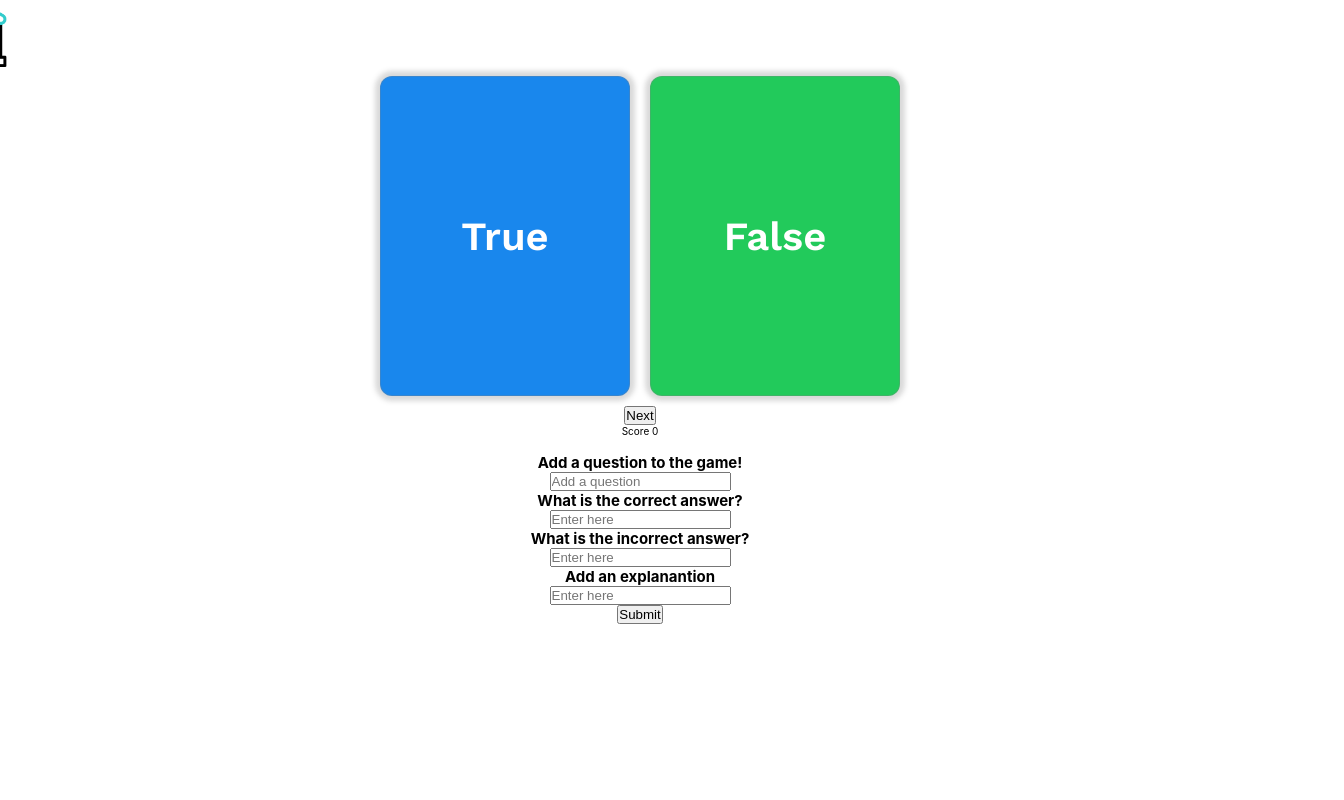
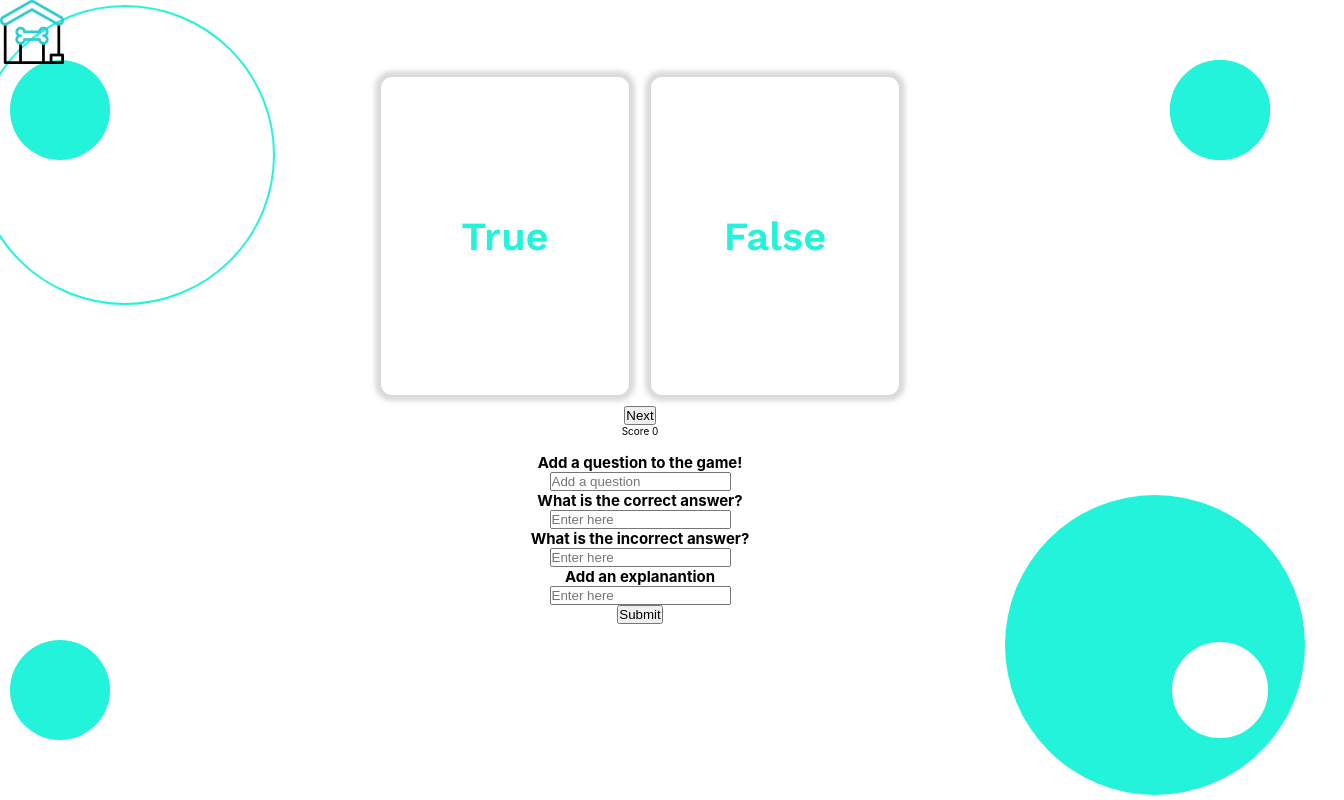
Before and after one commit to Jorfishdan/capstone, a React (Create React App) app: page /brainTeaser in a window 1280 px wide. Shown: the whole page, 1344 px wide, since content can reach past the window. Built offline with nearby package versions, Linux system fonts and the light colour scheme; no server answers.

Commit message:
added circles to brain scratchers

```diff
--- a/src/components/BrainTeaserCard/BrainTeaserCard.scss
+++ b/src/components/BrainTeaserCard/BrainTeaserCard.scss
@@ -4,6 +4,8 @@
 @use "../../styles/partials/variables" as *;
 
 .brainteaser{
+
+    // background-color: #23F3DA;
 
     &__wrapper {
         display: flex;
@@ -24,7 +26,7 @@
     box-shadow: 0px 0px 5px 5px rgba(128, 128, 128, 0.3);
     margin: 1rem;
     transition: 0.5s;
-    background-color: #1987ED;
+    background-color: white;
 
 
     display: flex;
@@ -32,8 +34,18 @@
     justify-content: center;
     align-items: center;
     &:hover {
-      margin-top: -0.2px;
-      box-shadow: 0px 0px 5px 5px rgba(11, 11, 11, 0.4);
+    //   margin-top: -0.2px;
+    //   box-shadow: 0px 0px 5px 5px rgba(11, 11, 11, 0.4);
+
+        border: 4px solid #23F3DA;
+        color:#23F3DA;
+
+        background-size: 5rem 5rem;
+        background-repeat: no-repeat;
+        font-size: 3rem;
+        background-position: 70px 40px;
+
+
     }
 }
 
@@ -45,21 +57,32 @@
     box-shadow: 0px 0px 5px 5px rgba(128, 128, 128, 0.3);
     margin: 1rem;
     transition: 0.5s;
-    background-color: #22CA5B;
+    background-color: white;
 
     display: flex;
     flex-direction: column;
     justify-content: center;
     align-items: center;
     &:hover {
-      margin-top: -0.2px;
-      box-shadow: 0px 0px 5px 5px rgba(11, 11, 11, 0.4);
+    //   margin-top: -0.2px;
+    //   box-shadow: 0px 0px 5px 5px rgba(11, 11, 11, 0.4);
+    border: 4px solid #23F3DA;
+    color:#23F3DA;
+
+    background-size: 5rem 5rem;
+    background-repeat: no-repeat;
+    font-size: 3rem;
+    background-position: 70px 40px;
     }
 }
 
 &__true--text, &__false--text{
-    color:white;
+    color:#23F3DA;
     font-size:4rem;
     font-family: 'WorkSans';
+
+    &:hover {
+        font-size: 6rem;
+    }
 }
 }
--- a/src/pages/BrainTeaser/BrainTeaser.js
+++ b/src/pages/BrainTeaser/BrainTeaser.js
@@ -10,14 +10,20 @@ function BrainTeaser() {
 
     return(
         <>
+        <section className="brainteaser">
         <Link to="/">
-            <motion.div className="text"  whileHover={{ scale: 1.1}} transition={{type: "bounce", stiffness: 100, damping:5}} >
             <img src={house} alt="home icon to return to main menu" className="brainteaser__home" />
-            </motion.div>
             </Link>
+            <div className="brainteaser__cardA"></div>
+            <div className="brainteaser__cardB"></div>
+            <div className="brainteaser__cardC"></div>
+            <div className="brainteaser__cardD"></div>
+            <div className="brainteaser__cardE"></div>
+            <div className="brainteaser__cardF"></div>
+            <div className="brainteaser__cardG"></div>
         <BrainTeaserCard />
         <SubmitFact />
-
+        </section>
         </>
 
     )
--- a/src/pages/BrainTeaser/BrainTeaser.scss
+++ b/src/pages/BrainTeaser/BrainTeaser.scss
@@ -4,222 +4,130 @@
 @use "../../styles/partials/variables" as *;
 
 .brainteaser {
+  // background-color: #23F3DA;
     &__home {
         width: 5%;
         height: 5%;
-        // position: absolute;
-        // left: 6%;
-        // transform: translateX(-50%);
+
+      }
+
+      &__cardA {
+        background-color:transparent;
+        width:25rem;
+        height:25rem;
+        border-radius: 50%;
+        position: absolute;
+        left: -25px;
+        top:5px;
+        border: 2px solid #23F3DA;
+        // animation: float 2s ease-in-out infinite;
+        z-index: -1;
+
+        @include tablet {
+          width:30rem;
+          height:30rem;
         }
       }
 
-// body {
-//     --black: #000000;
-//     --ash-black: #222;
-//     --white: #fafafa;
-//     --sky: #00ccff;s
-//     --green: #22dddd;
-//     --blue: #1300ff;
-//     --dusk: #6600ff;
-//     --purple: #9900ff;
-//     --pink: #ff0066;
-//     --red: #fe0222;
-//     --orange: #fd7702;
-//     --yellow: #ffbb00;
+      &__cardB {
+        background-color:#23F3DA;
+        width:25rem;
+        height:25rem;
+        border-radius: 50%;
+        position: absolute;
+        right: -25px;
+        bottom:5px;
+        // animation: float 2s ease-in-out infinite;
+        z-index: -1;
 
-//     --background: var(--dusk);
-//     --accent: var(--white);
+        @include tablet {
+          width:30rem;
+          height:30rem;
+        }
+      }
 
-//     margin: 0;
-//     padding: 0;
-//     background-color: var(--background);
-//     color: var(--accent);
-//     padding-bottom: 100px;
-//     overflow: hidden;
-//   }
+      &__cardC {
+        background-color:#23F3DA;
+        width:5rem;
+        height:5rem;
+        border-radius: 50%;
+        position: absolute;
+        left: 10px;
+        bottom:60px;
+        // animation: float 2s ease-in-out infinite;
+        z-index: -1;
 
-//   #root {
-//     position: absolute;
-//     top: 0;
-//     left: 0;
-//     bottom: 0;
-//     right: 0;
-//     display: flex;
-//     align-items: center;
-//     justify-content: center;
-//   }
+        @include tablet {
+          width:10rem;
+          height:10rem;
+        }
+      }
+      &__cardD {
+        background-color:#23F3DA;
+        width:12rem;
+        height:12rem;
+        border-radius: 50%;
+        position: absolute;
+        right: 10px;
+       top:60px;
+        // animation: float 2s ease-in-out infinite;
+        z-index: -1;
 
-//   * {
-//     font-family: sofia-pro, sans-serif;
-//     font-weight: 400;
-//     font-style: normal;
-//     -webkit-font-smoothing: antialiased;
-//   }
+        @include tablet {
+          width:10rem;
+          height:10rem;
+        }
+      }
 
-//   h1,
-//   h2,
-//   h3 {
-//     font-family: sofia-pro, sans-serif;
-//     font-weight: 600;
-//     font-style: normal;
-//   }
+      &__cardE {
+        background-color:transparent;
+        width:14rem;
+        height:14rem;
+        border-radius: 50%;
+        position: absolute;
+        right: 10px;
+       top:60px;
+       border: 2px solid #23F3DA;
+        // animation: float 2s ease-in-out infinite;
+        z-index: -1;
 
-//   h1 {
-//     font-size: 36px;
-//     font-weight: 700;
-//     letter-spacing: -1px;
-//     line-height: 1.2;
-//     text-align: center;
-//     margin: 100px 0 40px;
-//   }
+        @include tablet {
+          width:10rem;
+          height:10rem;
+        }
+      }
 
-//   h2 {
-//     font-weight: 400;
-//     margin: 50px 0 10px;
-//   }
+      &__cardF {
+        background-color:white;
+        width:12rem;
+        height:12rem;
+        border-radius: 50%;
+        position: absolute;
+        right: 10px;
+       bottom:60px;
+       border: 2px solid #23F3DA;
+        // animation: float 2s ease-in-out infinite;
+        z-index: -1;
 
-//   p {
-//     margin: 0 0 30px 0;
-//     font-size: 18px;
-//   }
+        @include tablet {
+          width:10rem;
+          height:10rem;
+        }
+      }
+      &__cardG {
+        background-color:#23F3DA;
+        width:12rem;
+        height:12rem;
+        border-radius: 50%;
+        position: absolute;
+        left: 10px;
+       top:60px;
+        // animation: float 2s ease-in-out infinite;
+        z-index: -1;
 
-//   footer::before {
-//     content: "";
-//     display: block;
-//     position: absolute;
-//     top: 0;
-//     left: 0;
-//     right: 0;
-//     bottom: 0;
-//     background-size: 15px 15px;
-//     backdrop-filter: brightness(90%) blur(20px);
-//     -webkit-backdrop-filter: brightness(90%) blur(20px);
-//     -moz-backdrop-filter: brightness(90%) blur(20px);
-//     mask-image: repeating-radial-gradient(
-//       circle at 28px 31px center,
-//       var(--background),
-//       var(--background) 20px,
-//       transparent 20.5px,
-//       transparent 21px
-//     );
-//     -webkit-mask-image: repeating-radial-gradient(
-//       circle at 28px 31px,
-//       var(--background),
-//       var(--background) 20px,
-//       transparent 20.5px,
-//       transparent 21px
-//     );
-//   }
-
-//   footer {
-//     position: fixed;
-//     bottom: 0;
-//     left: 0;
-//     right: 0;
-//     display: flex;
-//     justify-content: flex-start;
-//     align-items: center;
-//     padding: 20px;
-//     font-size: 14px;
-//     line-height: 14px;
-//   }
-
-//   footer svg {
-//     margin-right: 20px;
-//     position: relative;
-//   }
-
-//   footer a {
-//     text-decoration: none;
-//     color: var(--accent);
-//     position: relative;
-//   }
-
-//   code {
-//     font-family: input-mono, monospace;
-//     font-weight: 400;
-//     font-style: normal;
-//   }
-
-//   #progress {
-//     position: fixed;
-//     top: 20px;
-//     left: 20px;
-//     transform: rotate(-90deg);
-//   }
-
-//   circle {
-//     stroke-dashoffset: 0;
-//     stroke-width: 15%;
-//     fill: none;
-//   }
-
-//   .bg {
-//     stroke: var(--accent);
-//     opacity: 0.3;
-//   }
-
-//   #progress .indicator {
-//     stroke: var(--accent);
-//   }
-
-//   ul {
-//     display: flex;
-//     list-style: none;
-//     height: 300px;
-//     overflow-x: scroll;
-//     padding: 20px 0;
-//     flex: 0 0 600px;
-//     margin: 0 auto;
-//   }
-
-//   ::-webkit-scrollbar {
-//     height: 5px;
-//     width: 5px;
-//     background: #fff3;
-//     -webkit-border-radius: 1ex;
-//   }
-
-//   ::-webkit-scrollbar-thumb {
-//     background: var(--accent);
-//     -webkit-border-radius: 1ex;
-//   }
-
-//   ::-webkit-scrollbar-corner {
-//     background: #fff3;
-//   }
-
-//   li {
-//     flex: 0 0 200px;
-//     background: var(--accent);
-//     margin: 0 20px 0 0;
-//   }
-
-//   li:last-of-type {
-//     margin: 0;
-//   }
-
-//   .refresh {
-//     padding: 5px;
-//     position: absolute;
-//     border: 1px dotted var(--accent);
-//     border-radius: 5px;
-//     width: 20px;
-//     height: 20px;
-//     top: 10px;
-//     right: 10px;
-//     display: flex;
-//     justify-content: center;
-//     align-items: center;
-//     cursor: pointer;
-//   }
-
-//   .refresh path {
-//     fill: var(--accent);
-//   }
-
-//   .box {
-//     width: 200px;
-//     height: 200px;
-//     background: var(--accent);
-//   }
+        @include tablet {
+          width:10rem;
+          height:10rem;
+        }
+      }
+}
```
Lines whose indentation alone changed are shown as unchanged.
